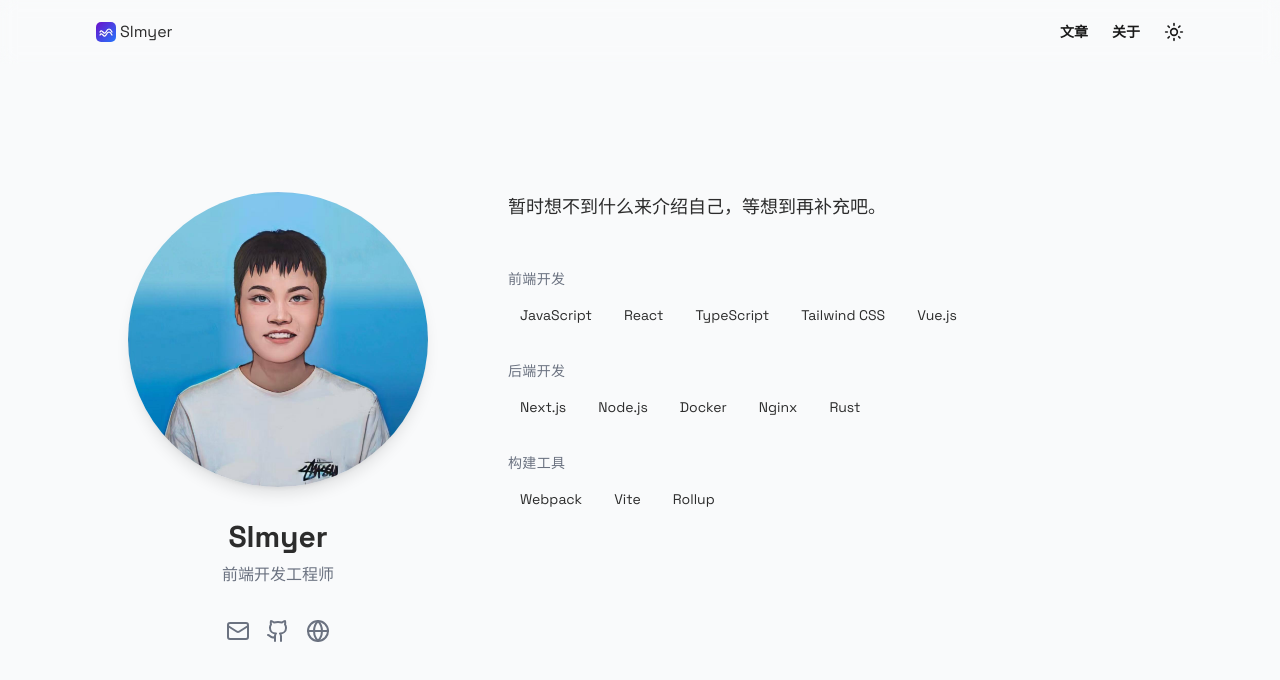
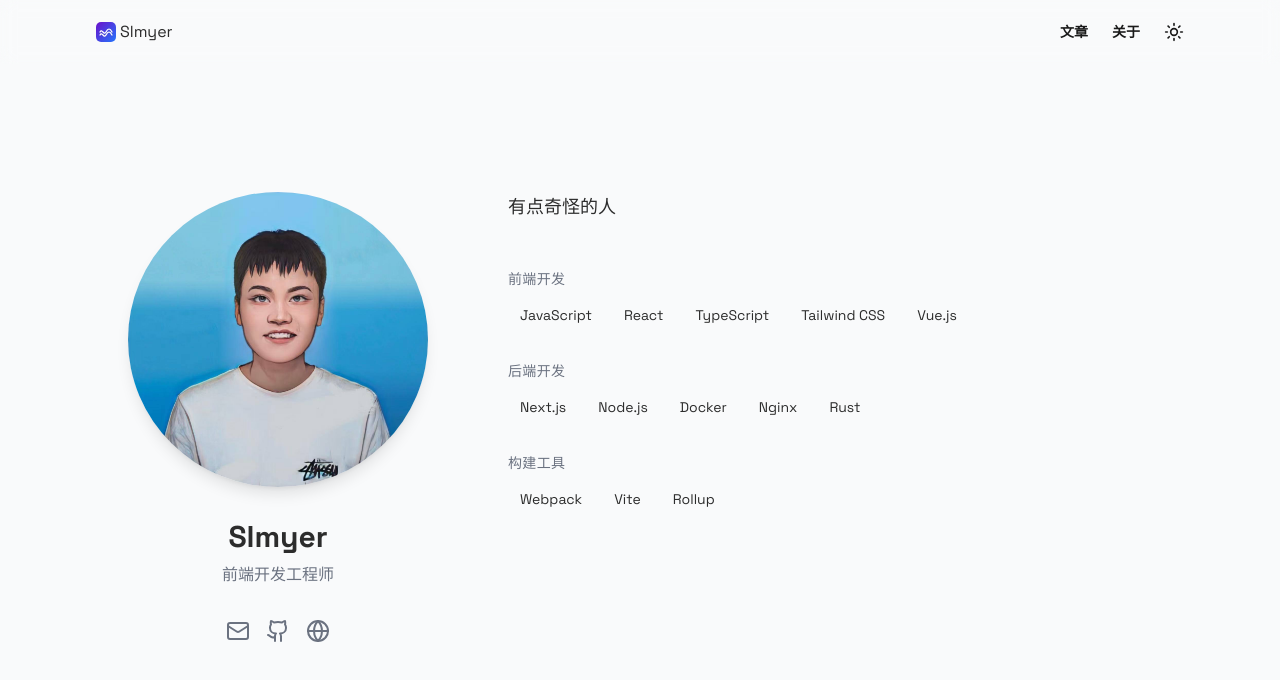
Before and after one commit to slmyer/slmyer-blog, a Next.js app: page /about in a window 1280 px wide. Shown: the top 680 px of the page. Built offline with nearby package versions, Linux system fonts and the light colour scheme.

Commit message:
feat: update about

```diff
--- a/src/app/about/page.tsx
+++ b/src/app/about/page.tsx
@@ -57,7 +57,7 @@ export default function About() {
 
           <div className="space-y-12">
             <section className="space-y-6">
-              <p className="text-lg leading-relaxed">暂时想不到什么来介绍自己，等想到再补充吧。</p>
+              <p className="text-lg leading-relaxed">有点奇怪的人</p>
             </section>
 
             <section className="space-y-8">
```
